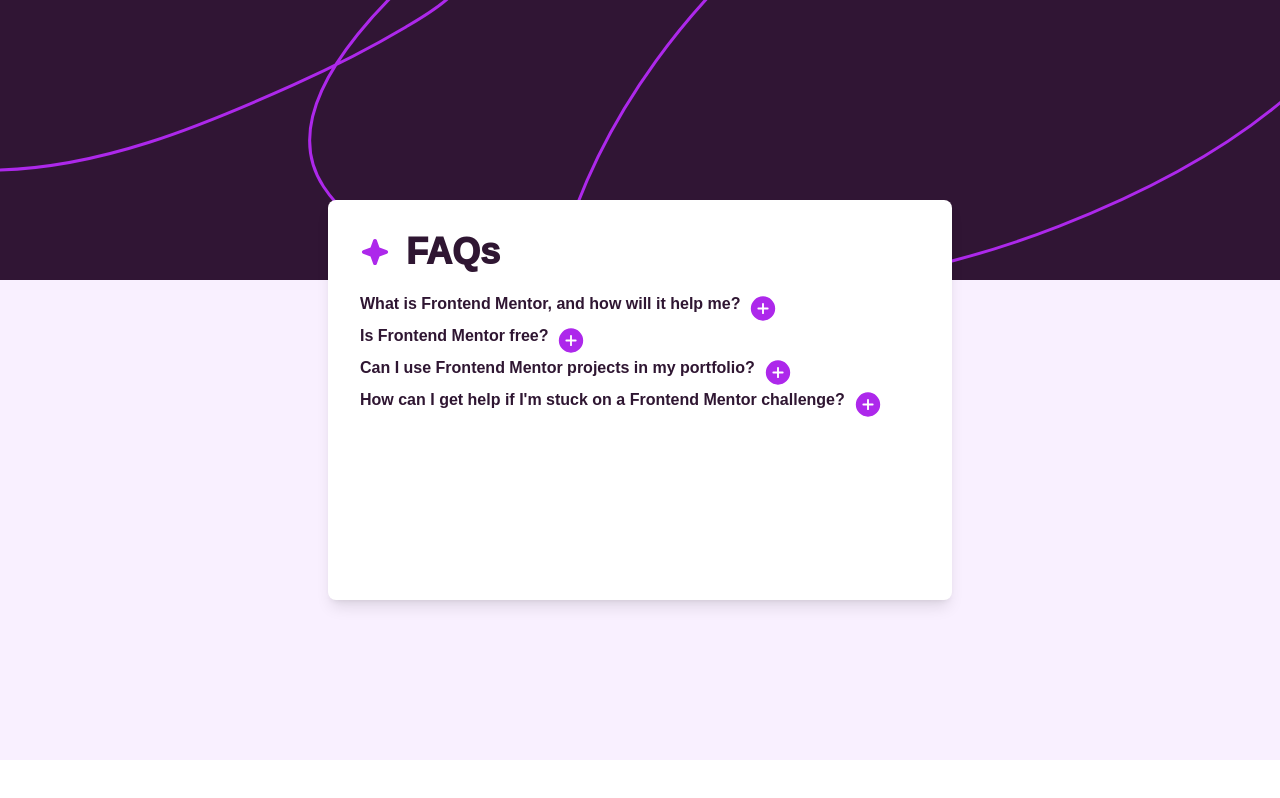
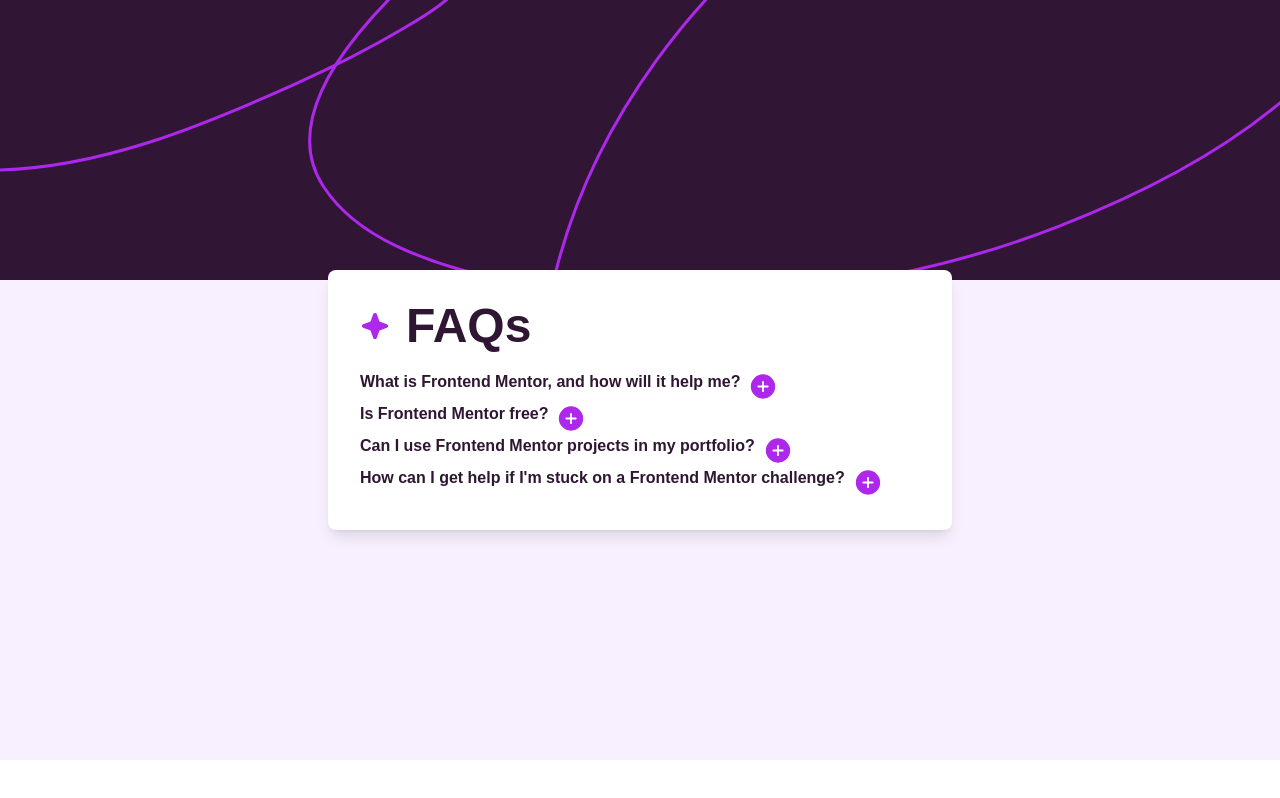
Before and after one commit to spencerattick/styling-showcase, a Next.js app: page /javascript/faq in a window 1280 px wide. Built offline with nearby package versions, Linux system fonts and the light colour scheme.

Commit message:
add final edits

```diff
--- a/src/app/javascript/faq/page.tsx
+++ b/src/app/javascript/faq/page.tsx
@@ -45,7 +45,7 @@
 
       <div className="h-[60vh] bg-[#f9f0ff]" />
       <div className="absolute top-1/2 left-1/2 transform -translate-x-1/2 -translate-y-1/2 w-full max-w-2xl p-6">
-        <div className="bg-white rounded-lg shadow-lg p-8 h-[50vh]">
+        <div className="bg-white rounded-lg shadow-lg p-8 max-h-[70vh] overflow-y-auto">
           <div className="flex gap-4 mb-5">
             <Image
               src="/icon-star.svg"
@@ -53,7 +53,7 @@
               width={30}
               alt="star icon"
             />
-            <h1 className="text-4xl font-[1000] text-[#2f1632]">FAQs</h1>
+            <h1 className="text-5xl font-black text-[#2f1632]">FAQs</h1>
           </div>
           <div>
             {content.map((item, index) => {
@@ -86,10 +86,10 @@
                   </div>
                   <div
                     className={`
-                  transition-all duration-600 ease-in-out
+                  transition-all duration-600
                   ${
                     isOpen
-                      ? "max-h-96 opacity-100 mb-2"
+                      ? "max-h-96 opacity-100 mb-5 mt-5"
                       : "max-h-0 opacity-0 overflow-hidden"
                   }
                 `}
```
